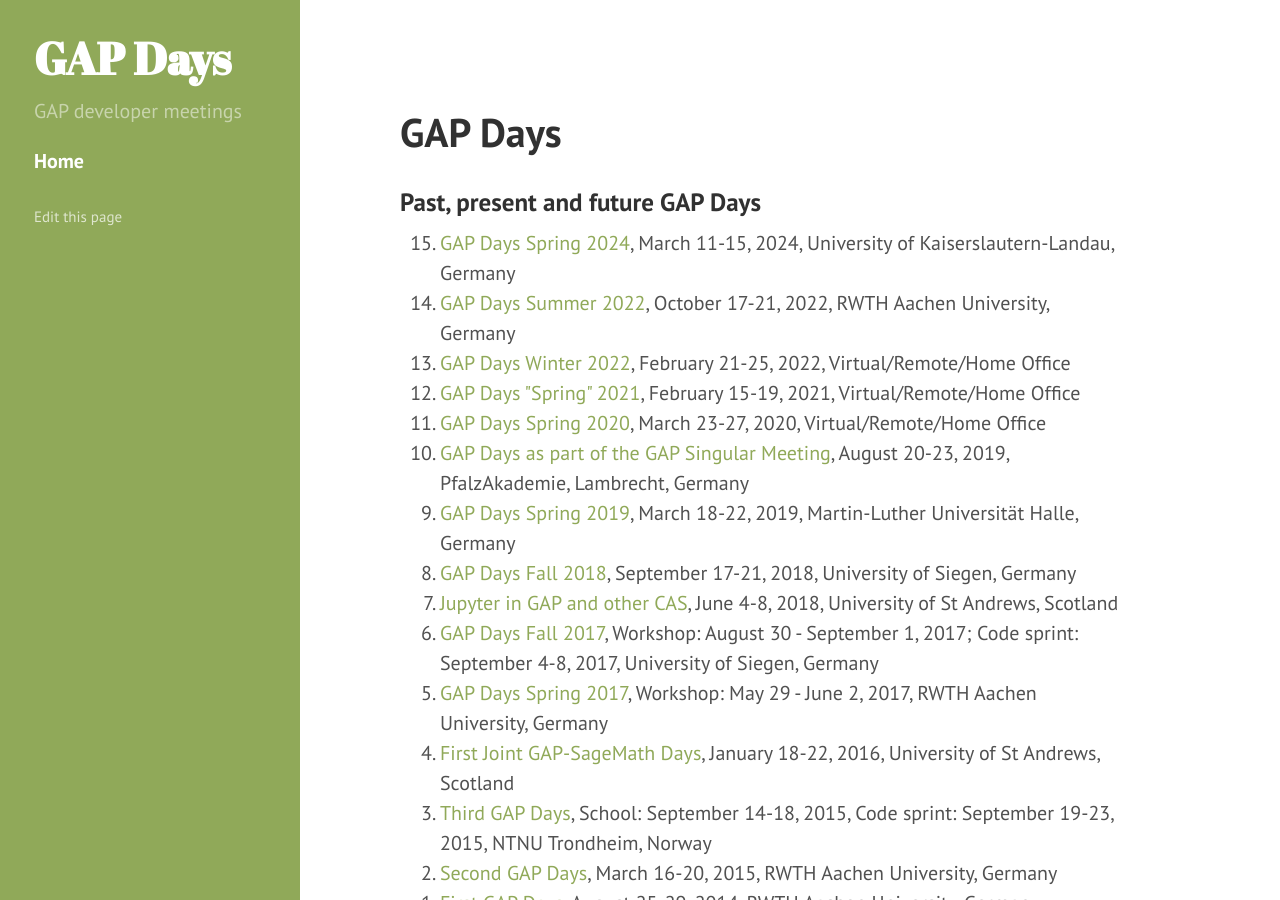
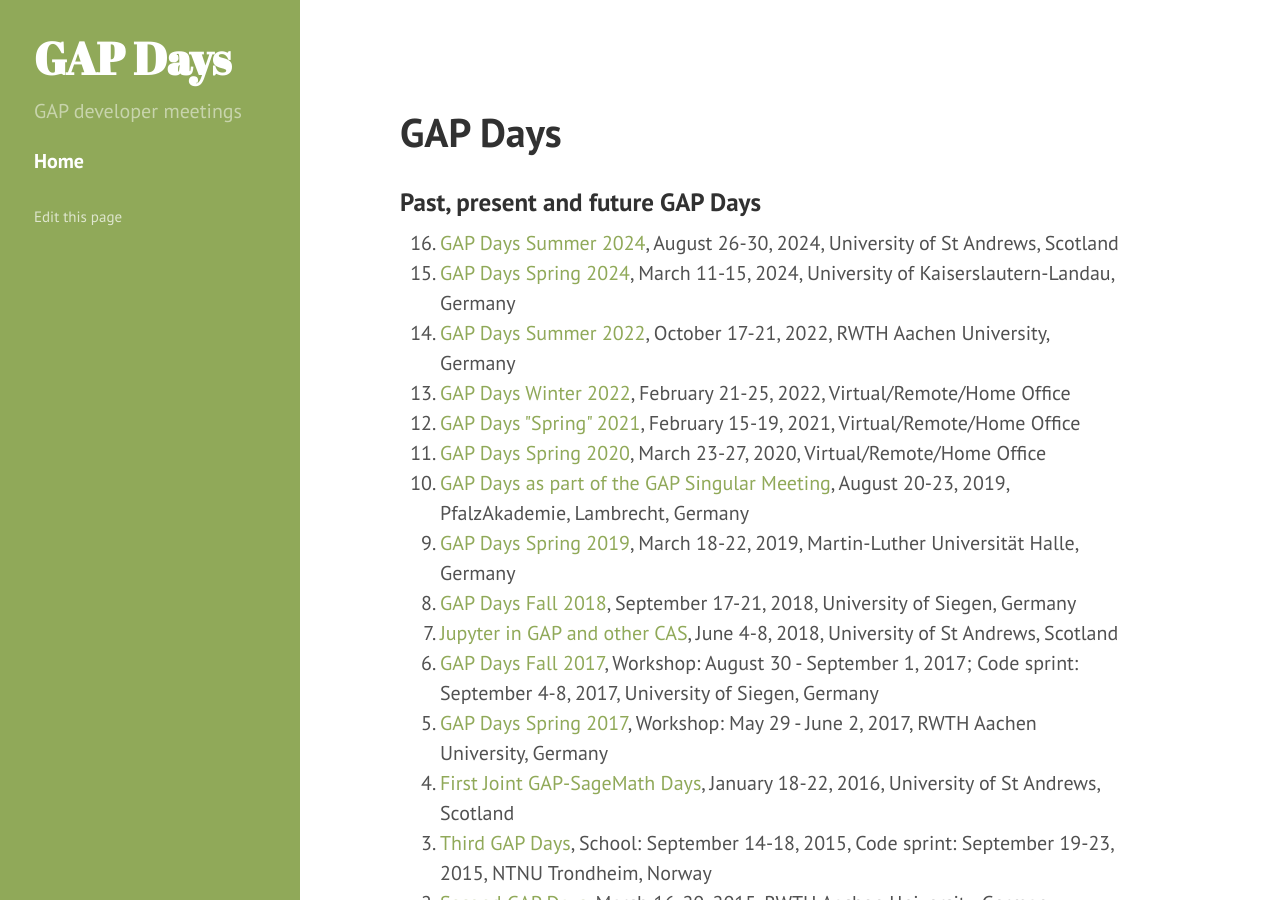
Before and after one commit to gapdays/gapdays.github.io, a Jekyll site: the page built from index.md, in a window 1280 px wide and 900 px high. Built offline with Jekyll 4.4.1, drawn with Linux system fonts in a browser that asks for light colours.

Commit message:
Update index.md for Summer 2024 gapdays (#8)

```diff
--- a/index.md
+++ b/index.md
@@ -8,6 +8,7 @@ title: Home
 ### Past, present and future GAP Days
 
 <ol reversed>
+<li><a href="/gapdays2024-summer">GAP Days Summer 2024</a>, August 26-30, 2024, University of St Andrews, Scotland</li>
 <li><a href="/gapdays2024-spring">GAP Days Spring 2024</a>, March 11-15, 2024, University of Kaiserslautern-Landau, Germany</li>
 <li><a href="/gapdays2022-summer">GAP Days Summer 2022</a>, October 17-21, 2022, RWTH Aachen University, Germany</li>
 <li><a href="/gapdays2022-winter">GAP Days Winter 2022</a>, February 21-25, 2022, Virtual/Remote/Home Office</li>
```
